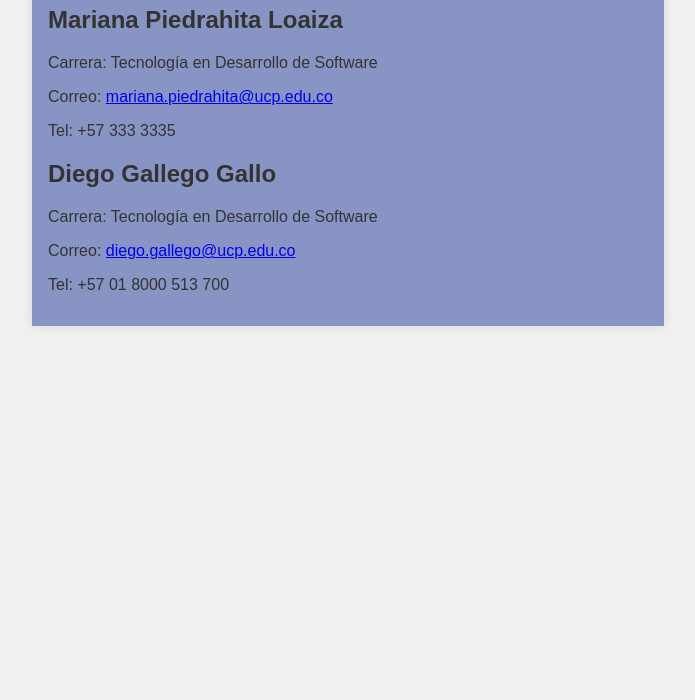
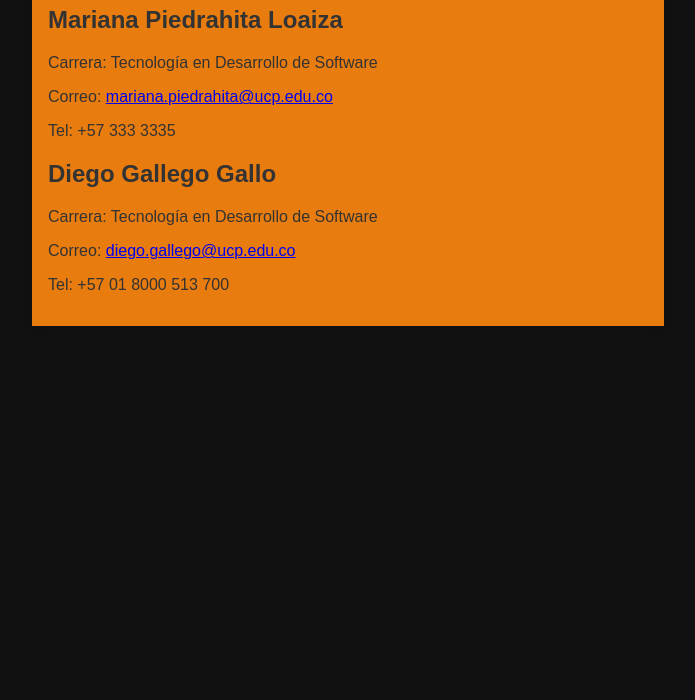
Before and after one commit to R0CK03/mi-proyecto, a plain HTML site: page index.html in a window 1280 px wide. Shown: the part 100-800 px from the top of the page, without its empty margins (292-987 px from the left). Drawn offline with Linux system fonts and the light colour scheme.

Commit message:
modificacion de colores

```diff
--- a/style.css
+++ b/style.css
@@ -3,7 +3,7 @@ body {
     font-family: Arial, sans-serif;
     margin: 0;
     padding: 0;
-    background-color: #f0f0f0;
+    background-color: #121111;
     color: #333;
 }
 
@@ -11,7 +11,7 @@ body {
     max-width: 600px;
     margin: 2rem auto;
     padding: 1rem;
-    background-color: #8895c4;
+    background-color: #e97c0e;
     box-shadow: 0 0 10px rgba(0,0,0,0.1);
 }
 
```
